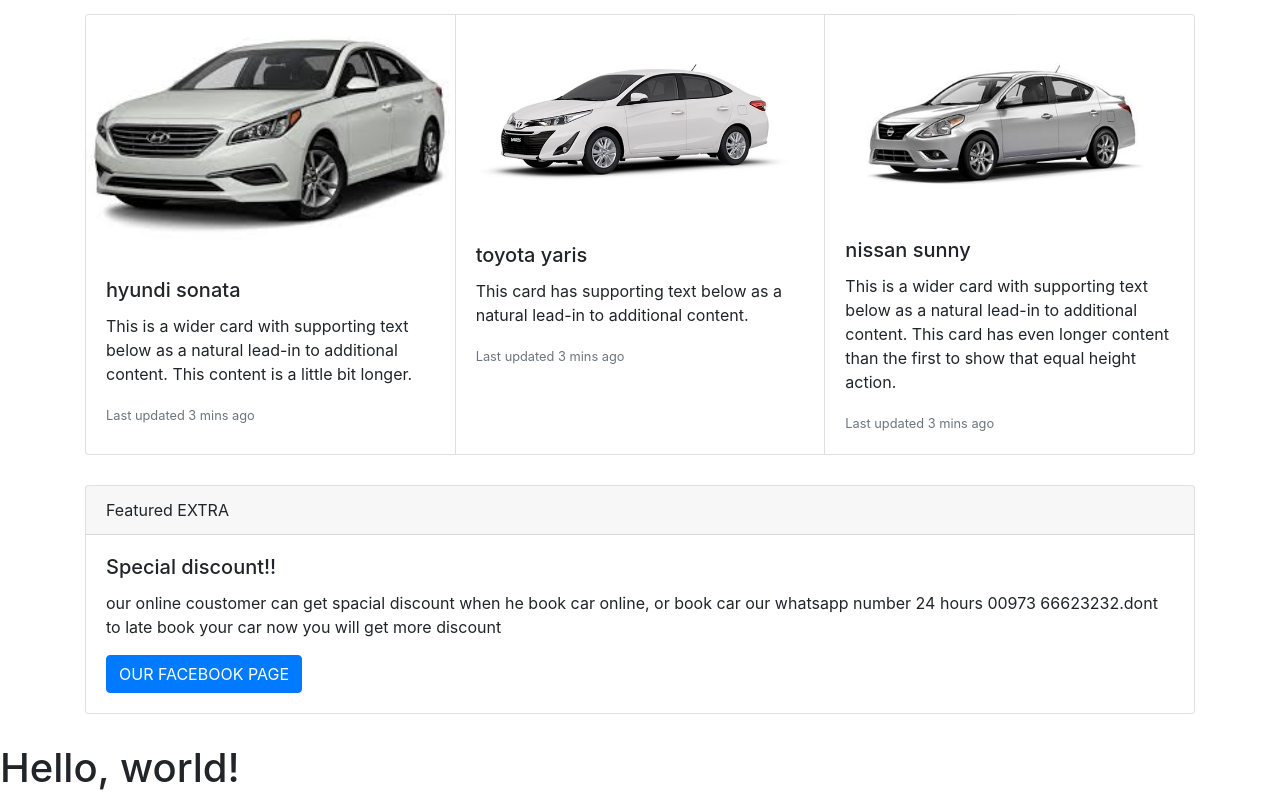
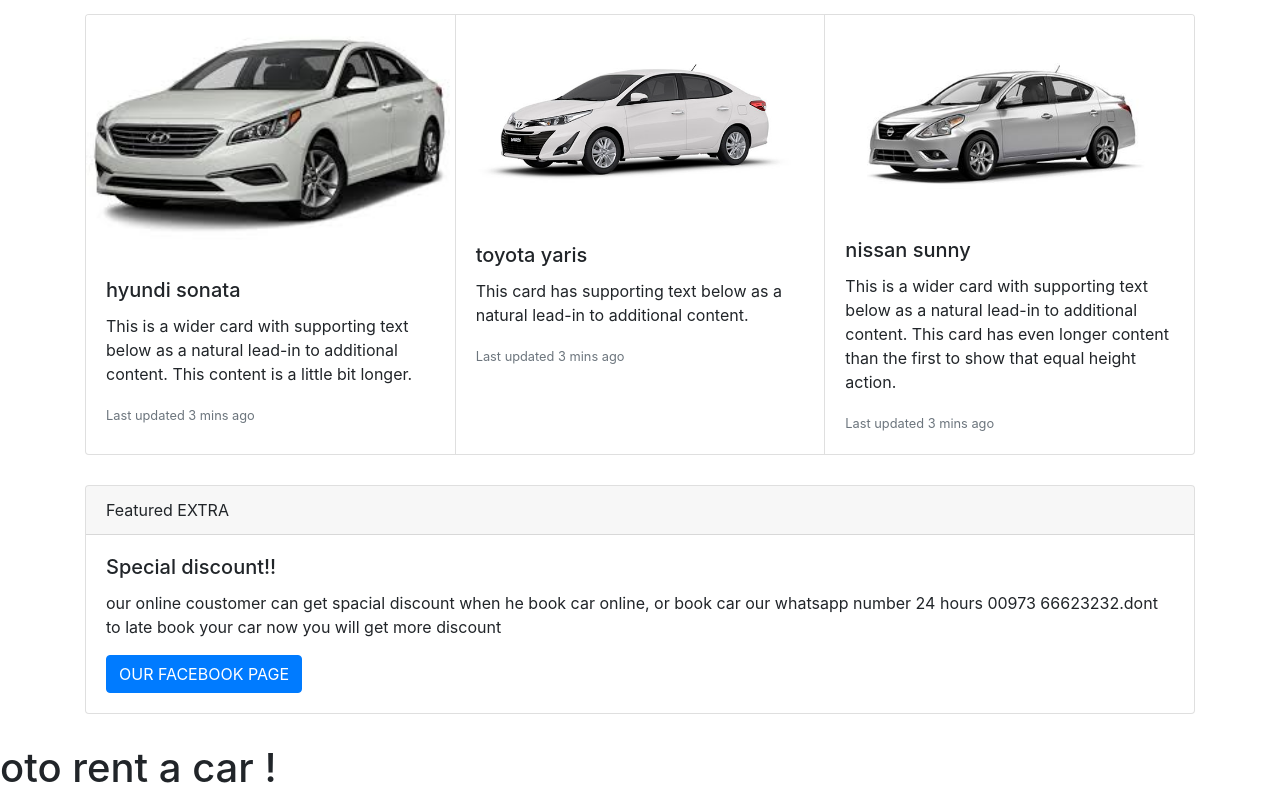
Before and after one commit to mnzuddin/otorentacar, a plain HTML site: page index.html in a window 1280 px wide. Shown: the part 1546-2346 px from the top of the page. Drawn offline with nearby package versions, Linux system fonts and the light colour scheme.

Commit message:
Update index.html

```diff
--- a/index.html
+++ b/index.html
@@ -153,7 +153,7 @@
 <div class="container">
   <!-- Content here -->
 </div>
-    <h1>Hello, world!</h1>
+    <h1>oto rent a car !</h1>
 
     <!-- Optional JavaScript -->
     <!-- jQuery first, then Popper.js, then Bootstrap JS -->
```
